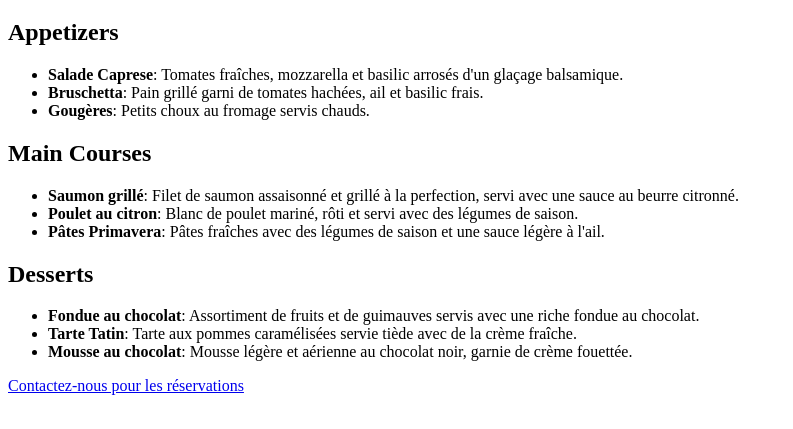
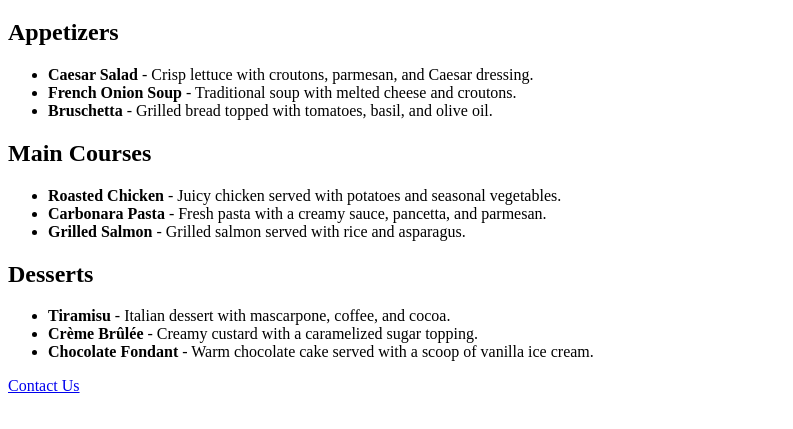
Before and after one commit to samehkaroui/html2, a plain HTML site: page index.html in a window 1280 px wide. Shown: the part 61-490 px from the top of the page, without its empty margins (0-793 px from the left). Drawn offline with Linux system fonts and the light colour scheme.

Commit message:
first commit

```diff
--- a/index.html
+++ b/index.html
@@ -12,44 +12,29 @@
 
     <h2>Appetizers</h2>
     <ul>
-       <li>
-           <strong>Salade Caprese</strong>: Tomates fraîches, mozzarella et basilic arrosés d'un glaçage balsamique.
-       </li>
-       <li>
-           <strong>Bruschetta</strong>: Pain grillé garni de tomates hachées, ail et basilic frais.
-       </li>
-       <li>
-           <strong>Gougères</strong>: Petits choux au fromage servis chauds.
-       </li>
+        <li><strong>Caesar Salad</strong> - Crisp lettuce with croutons, parmesan, and Caesar dressing.</li>
+        <li><strong>French Onion Soup</strong> - Traditional soup with melted cheese and croutons.</li>
+        <li><strong>Bruschetta</strong> - Grilled bread topped with tomatoes, basil, and olive oil.</li>
     </ul>
 
     <h2>Main Courses</h2>
     <ul>
-       <li>
-           <strong>Saumon grillé</strong>: Filet de saumon assaisonné et grillé à la perfection, servi avec une sauce au beurre citronné.
-       </li>
-       <li>
-           <strong>Poulet au citron</strong>: Blanc de poulet mariné, rôti et servi avec des légumes de saison.
-       </li>
-       <li>
-           <strong>Pâtes Primavera</strong>: Pâtes fraîches avec des légumes de saison et une sauce légère à l'ail.
-       </li>
+        <li><strong>Roasted Chicken</strong> - Juicy chicken served with potatoes and seasonal vegetables.</li>
+        <li><strong>Carbonara Pasta</strong> - Fresh pasta with a creamy sauce, pancetta, and parmesan.</li>
+        <li><strong>Grilled Salmon</strong> - Grilled salmon served with rice and asparagus.</li>
     </ul>
 
     <h2>Desserts</h2>
     <ul>
-       <li>
-           <strong>Fondue au chocolat</strong>: Assortiment de fruits et de guimauves servis avec une riche fondue au chocolat.
-       </li>
-       <li>
-           <strong>Tarte Tatin</strong>: Tarte aux pommes caramélisées servie tiède avec de la crème fraîche.
-       </li>
-       <li>
-           <strong>Mousse au chocolat</strong>: Mousse légère et aérienne au chocolat noir, garnie de crème fouettée.
-       </li>
+        <li><strong>Tiramisu</strong> - Italian dessert with mascarpone, coffee, and cocoa.</li>
+        <li><strong>Crème Brûlée</strong> - Creamy custard with a caramelized sugar topping.</li>
+        <li><strong>Chocolate Fondant</strong> - Warm chocolate cake served with a scoop of vanilla ice cream.</li>
     </ul>
 
-   <p><a href="contact.html">Contactez-nous pour les réservations</a></p>
+    <p>
+        <a href="contact.html">Contact Us</a>
+    </p>
+
 </body>
 
 </html>
```
Lines whose indentation alone changed are shown as unchanged.
